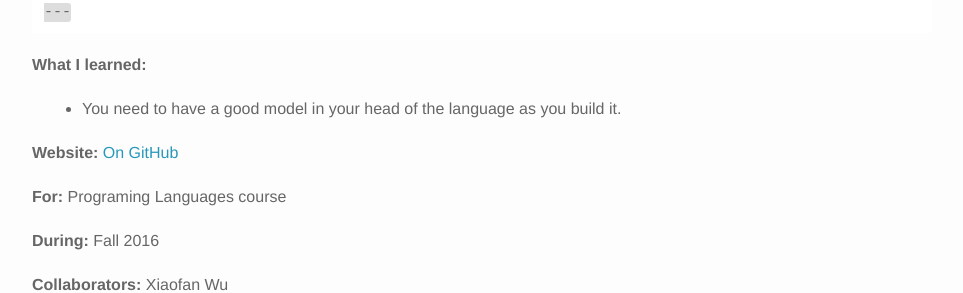
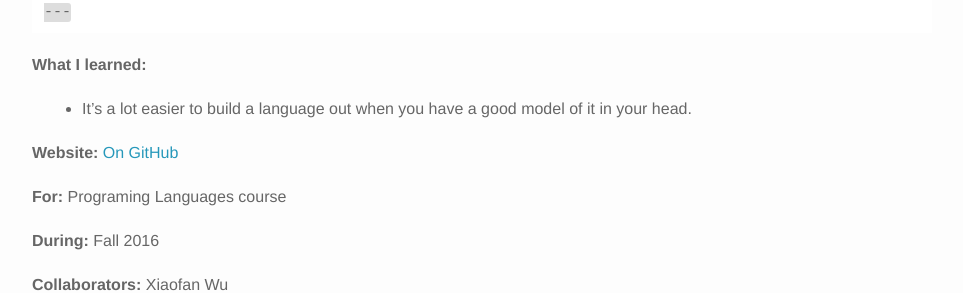
Before and after one commit to LucyWilcox/LucyWilcox.github.io, a Jekyll site: the page built from _portfolio/7_project.markdown, in a window 1280 px wide and 900 px high, scrolled down 746 px. Shown: the part 439-732 px from the top of the window, without its empty margins (158-1121 px from the left). Built offline with Jekyll 4.4.1, drawn with Linux system fonts in a browser that asks for light colours; nearby versions of some CDN libraries.

Commit message:
finishing pld

```diff
--- a/_portfolio/7_project.markdown
+++ b/_portfolio/7_project.markdown
@@ -47,7 +47,7 @@ And generic types.
 
 
 <b>What I learned:</b>
-- You need to have a good model in your head of the language as you build it.
+- It's a lot easier to build a language out when you have a good model of it in your head.
 
 <b>Website: </b> <a href="https://github.com/LucyWilcox/PL-2016/blob/master/final.py">On GitHub</a>
 
```
